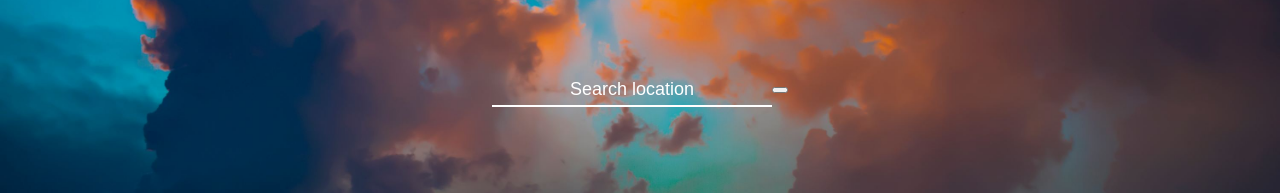
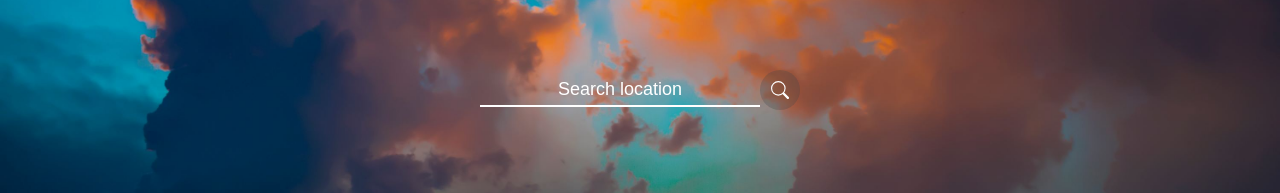
Before and after one commit to shoki61/react-weather-app, a React (Create React App) app: page / in a window 1280 px wide. Shown: the part 310-503 px from the top of the page. Built offline with nearby package versions, Linux system fonts and the light colour scheme.

Commit message:
set button to home and add styling

```diff
--- a/package.json
+++ b/package.json
@@ -9,6 +9,7 @@
     "@testing-library/user-event": "^12.1.10",
     "react": "^17.0.1",
     "react-dom": "^17.0.1",
+    "react-icons": "^3.11.0",
     "react-scripts": "4.0.0",
     "web-vitals": "^0.2.4"
   },
--- a/src/components/Buttons/Button/Button.css
+++ b/src/components/Buttons/Button/Button.css
@@ -0,0 +1,13 @@
+.Button {
+    width: 40px;
+    height: 40px;
+    border:none;
+    border-radius: 100px;
+    background-color: rgba(72, 72, 72, 0.3);
+    color:#fff;
+    font-size: 18px;
+    outline: none;
+    display: flex;
+    justify-content: center;
+    align-items: center;
+}
--- a/src/components/Buttons/Button/Button.js
+++ b/src/components/Buttons/Button/Button.js
@@ -3,7 +3,7 @@ import React from 'react';
 import './Button.css';
 
 const button = props => (
-    <button onClick={props.clicked}>
+    <button className='Button' onClick={props.clicked}>
         { props.children }
     </button>
 );
--- a/src/containers/Home/Home.js
+++ b/src/containers/Home/Home.js
@@ -1,5 +1,5 @@
 import React, { Component } from 'react';
-
+import { BsSearch } from 'react-icons/bs';
 
 import './Home.css';
 import Input from '../../components/Input/Input';
@@ -13,7 +13,9 @@ class Home extends Component{
                 <Input
                     placeholder='Search location'
                 />
-                <Button/>
+                <Button>
+                    <BsSearch/>
+                </Button>
             </div>
         );
     };
```
Also changed, not shown: 1 other file (tests, documents, lock files or other folders).
